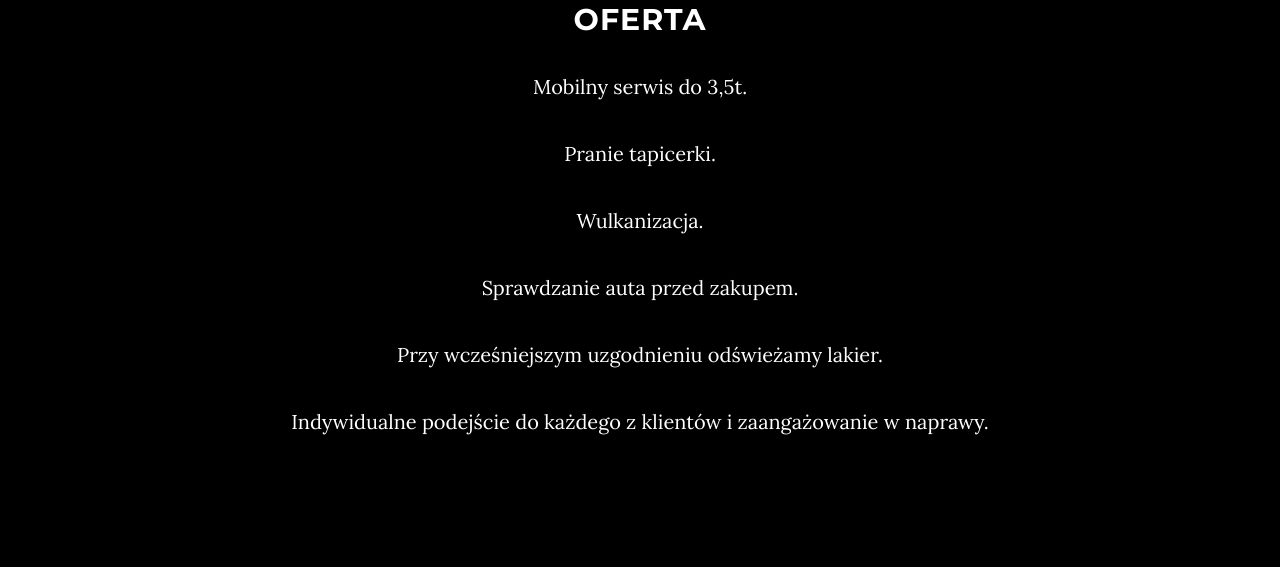
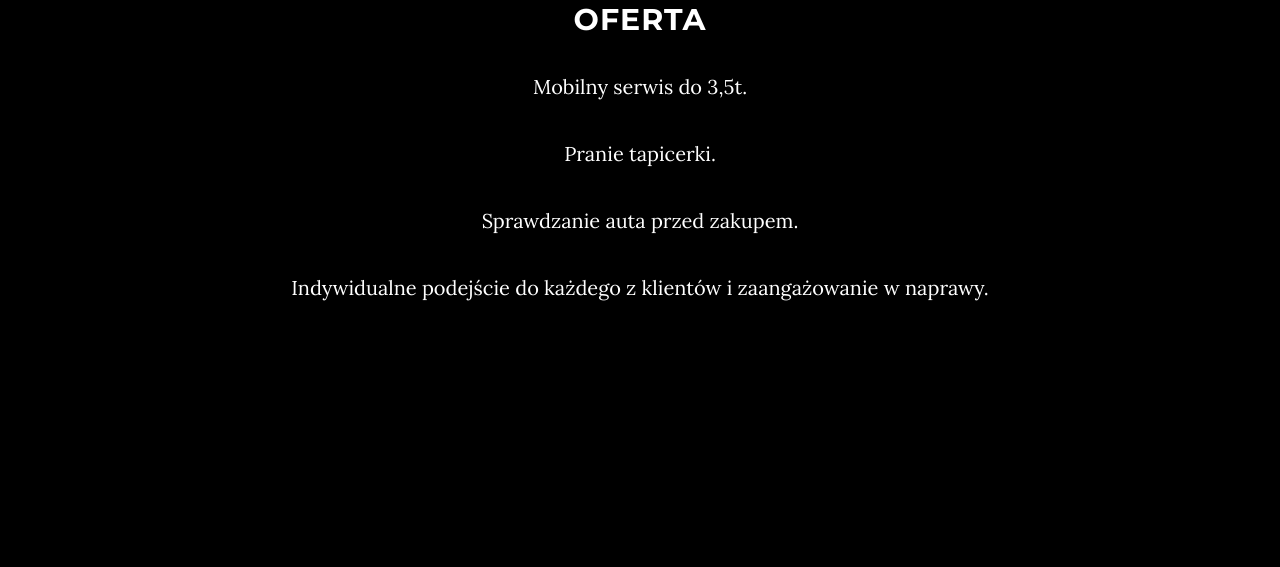
Before and after one commit to krystx99/Strona-os-car, a plain HTML site: page index.html in a window 1280 px wide. Shown: the part 1047-1614 px from the top of the page. Drawn offline with Linux system fonts and the light colour scheme.

Commit message:
Update index.html

```diff
--- a/index.html
+++ b/index.html
@@ -92,9 +92,7 @@
                 <h2>OFERTA</h2>
                 <p>Mobilny serwis do 3,5t.</p>
                 <p>Pranie tapicerki.</p>
-                <p>Wulkanizacja.</p>
                 <p>Sprawdzanie auta przed zakupem.</p>
-                <p>Przy wcześniejszym uzgodnieniu odświeżamy lakier.</p>
                 <p>Indywidualne podejście do każdego z klientów i zaangażowanie w naprawy.</p>
             </div>
         </div>
```
